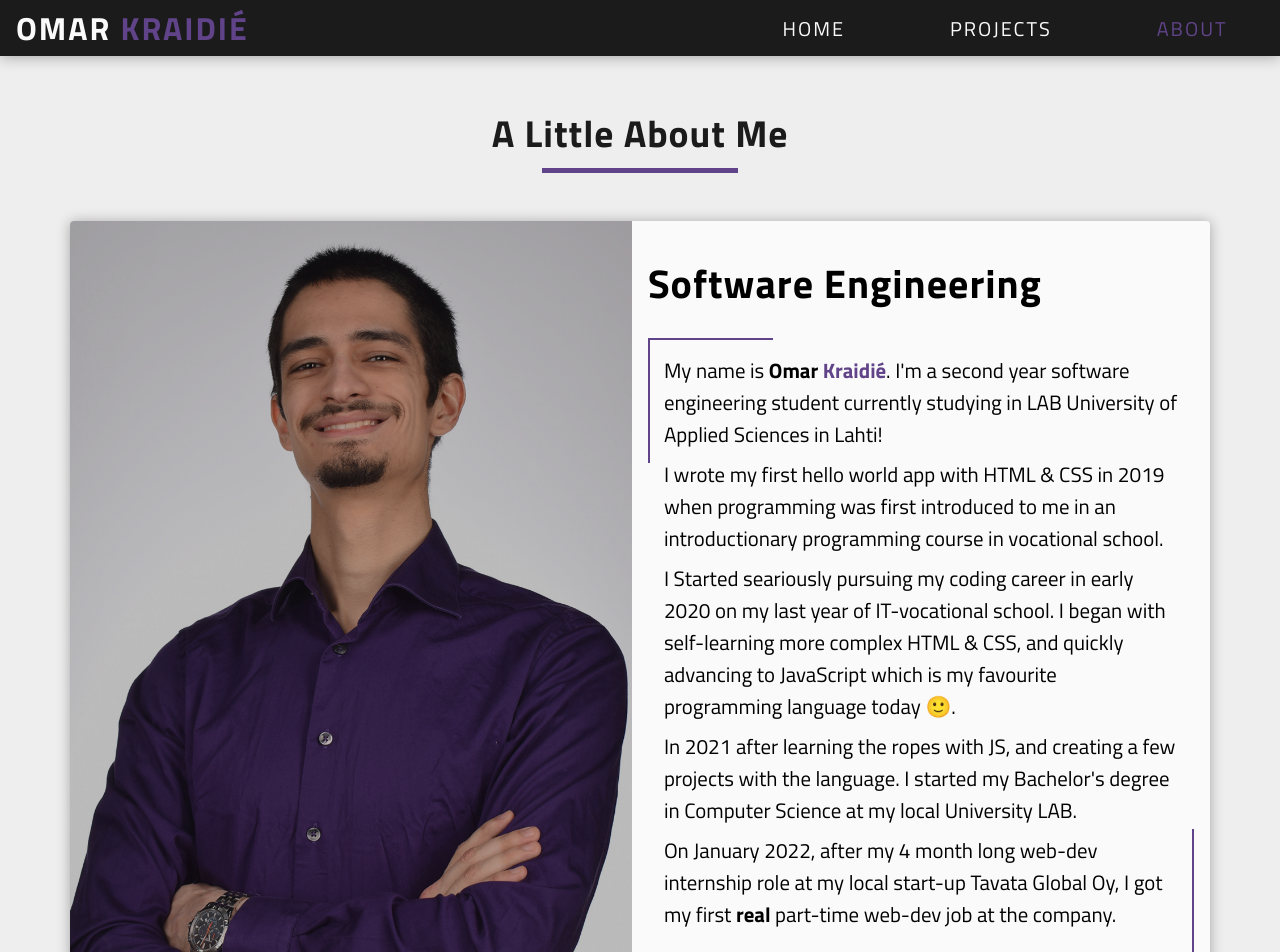
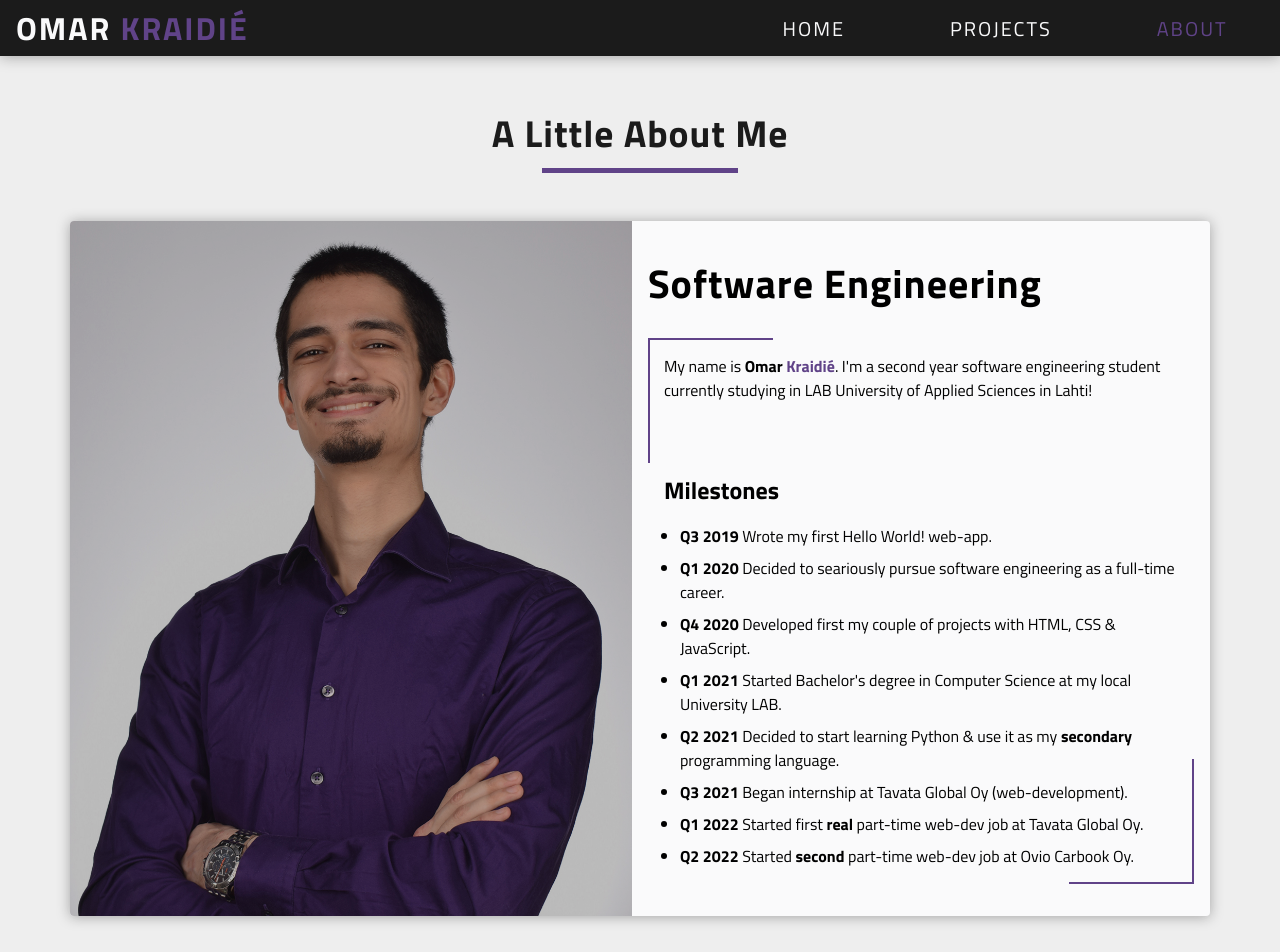
Before and after one commit to TMjewel1010/portfolio-app, a React (Create React App) app: page /about in a window 1280 px wide. Shown: the top 952 px of the page. Built offline with nearby package versions, Linux system fonts and the light colour scheme.

Commit message:
updated about page

```diff
--- a/src/index.css
+++ b/src/index.css
@@ -514,15 +514,37 @@ li {
 .about-info {
 	position: relative;
 	padding: 1rem;
+	display: flex;
+	flex-direction: column;
+	justify-content: space-between;
+	height: 100%;
 }
 
-.about-info p {
-	font-size: 1.3rem;
+.about-info p,
+.about-info ul li {
+	font-size: 1rem;
 	margin-bottom: 0.5rem;
 }
 
-.about-info p:last-child {
+.about-info ul li {
+	list-style-type: disc !important;
+	overflow: visible !important;
+}
+
+.about-info ul {
+	margin-left: 1rem !important;
+}
+.about-info div:nth-child(2) p:first-child {
+	font-weight: bold;
+	font-size: 1.5rem;
+	margin-bottom: 1rem;
+}
+
+.about-info li:last-child {
 	margin-bottom: 0rem;
+}
+.about-info p:first-child {
+	margin-bottom: 1rem;
 }
 /* End About styles */
 
--- a/src/pages/About.js
+++ b/src/pages/About.js
@@ -19,32 +19,55 @@ const About = () => {
 					<div className="about-text">
 						<h1>Software Engineering</h1>
 						<div className="about-info">
-							<p>
-								My name is <b>Omar <span className="secondary-color">Kraidié</span></b>. I'm a second year software engineering student
-								currently studying in LAB University of Applied Sciences in Lahti!
-							</p>
-							<p>
-								I wrote my first hello world app with HTML & CSS in 2019 when
-								programming was first introduced to me in an introductionary
-								programming course in vocational school.
-							</p>
-							<p>
-								I Started seariously pursuing my coding career in early 2020 on my
-								last year of IT-vocational school. I began with self-learning more
-								complex HTML & CSS, and quickly advancing to JavaScript which is my
-								favourite programming language today 🙂.
-							</p>
-							<p>
-								In 2021 after learning the ropes with JS, and creating a few
-								projects with the language. I started my Bachelor's degree in
-								Computer Science at my local University LAB.
-							</p>
-							<p>
-								On January 2022, after my 4 month long web-dev internship role at my
-								local start-up Tavata Global Oy, I got my first <b>real</b> part-time web-dev job at the
-								company.
-							</p>
-							<Frame />
+							<div>
+								<p>
+									My name is{' '}
+									<b>
+										Omar <span className="secondary-color">Kraidié</span>
+									</b>
+									. I'm a second year software engineering student currently
+									studying in LAB University of Applied Sciences in Lahti!
+								</p>
+							</div>
+
+							<div>
+								<p>Milestones</p>
+								<ul>
+									<li>
+										<b>Q3 2019</b> Wrote my first Hello World! web-app.
+									</li>
+									<li>
+										<b>Q1 2020</b> Decided to seariously pursue software
+										engineering as a full-time career.
+									</li>
+									<li>
+										<b>Q4 2020</b> Developed first my couple of projects with
+										HTML, CSS & JavaScript.
+									</li>
+									<li>
+										<b>Q1 2021</b> Started Bachelor's degree in Computer Science
+										at my local University LAB.
+									</li>
+									<li>
+										<b>Q2 2021</b> Decided to start learning Python & use it as
+										my <b>secondary</b> programming language.
+									</li>
+									<li>
+										<b>Q3 2021</b> Began internship at Tavata Global Oy
+										(web-development).
+									</li>
+									<li>
+										<b>Q1 2022</b> Started first <b>real</b> part-time web-dev
+										job at Tavata Global Oy.
+									</li>
+									<li>
+										<b>Q2 2022</b> Started <b>second</b> part-time web-dev job
+										at Ovio Carbook Oy.
+									</li>
+								</ul>
+
+								<Frame />
+							</div>
 						</div>
 					</div>
 				</div>
```
